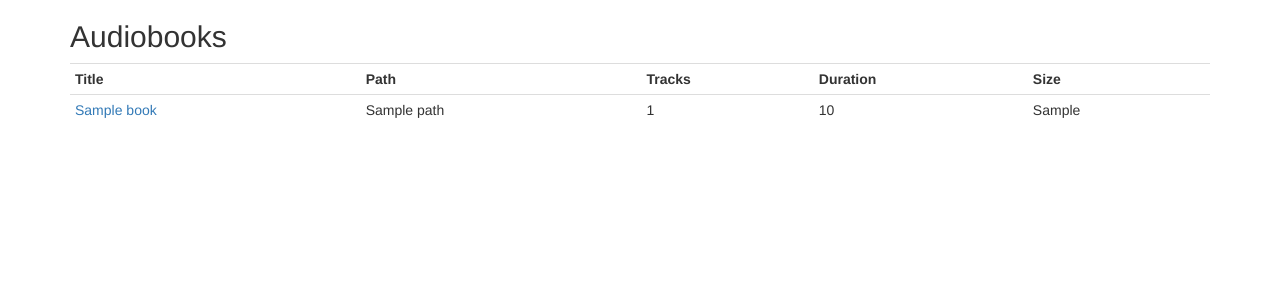
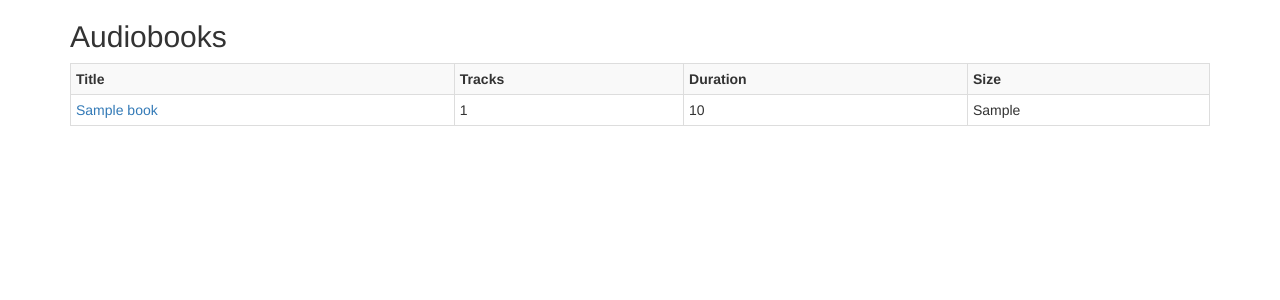
Before and after one commit to tempname1024/roka, a Flask app: template templates/index.html in a window 1280 px wide. Shown: the top 300 px of the page. Run offline with Flask 2, Linux system fonts and the light colour scheme; the template is opened without the code that fills it: most values are stand-ins (such as "Sample title", 1, 10 or a date in 2020).

Commit message:
rm path from index table, table format

```diff
--- a/templates/index.html
+++ b/templates/index.html
@@ -6,12 +6,11 @@
     <link href="static/bootstrap.min.css" rel="stylesheet">
 </head>
 <body>
-    <div class="container">
+    <div class="container container-fluid">
     <h2>Audiobooks</h2>
-    <table class="table table-condensed">
+    <table class="table table-condensed table-bordered table-striped">
         <tr>
             <th>Title</th>
-            <th>Path</th>
             <th>Tracks</th>
             <th>Duration</th>
             <th>Size</th>
@@ -19,7 +18,6 @@
         {% for b, v in books.items() %}
         <tr>
             <td><a href="?a={{ b }}">{{ v['title']|escape }}</a></td>
-            <td>{{ v['path']|escape }}</td>
             <td>{{ v['files']|length }}</td>
             <td>{{ v['duration_str'] }}</td>
             <td>{{ v['size_str'] }}</td>
```
